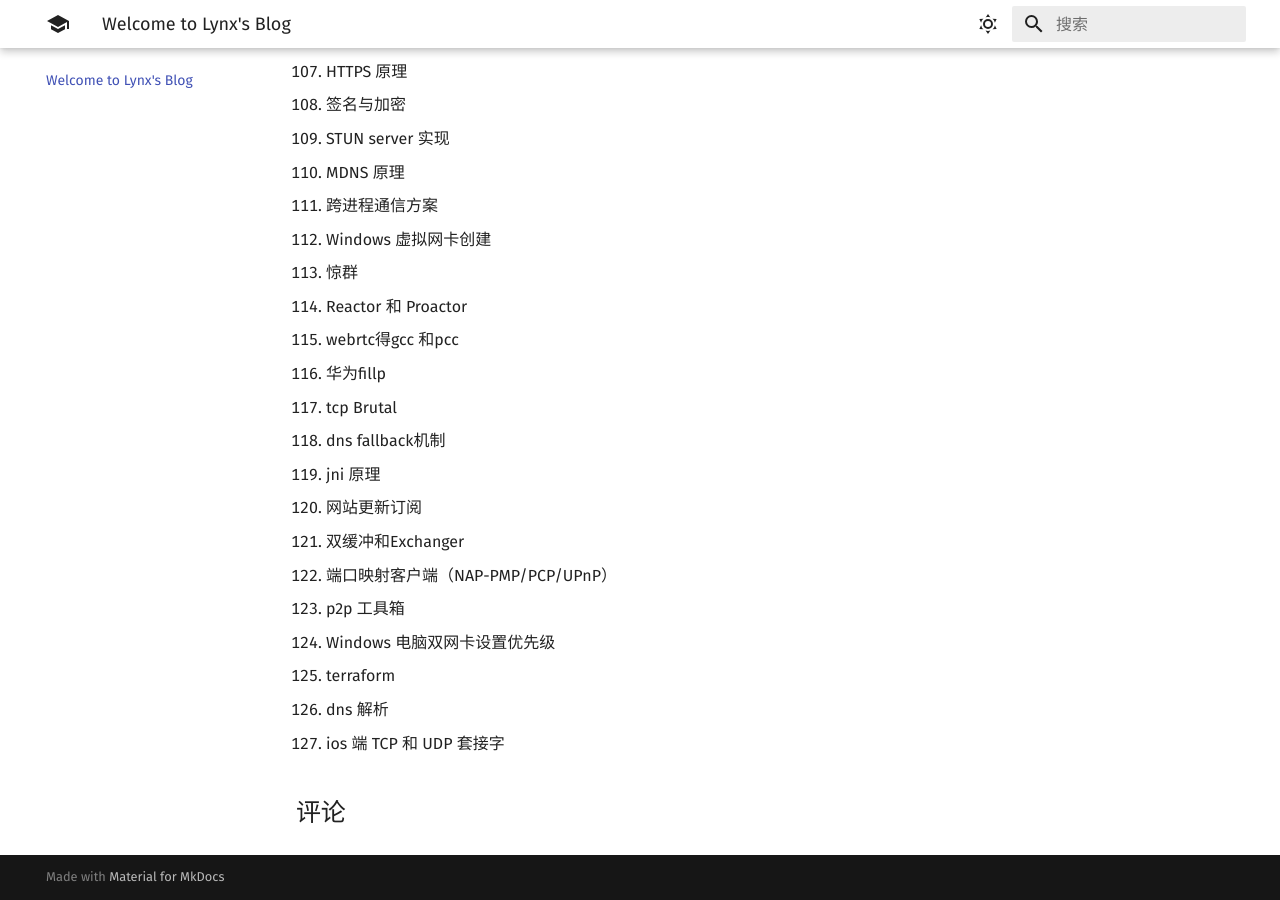
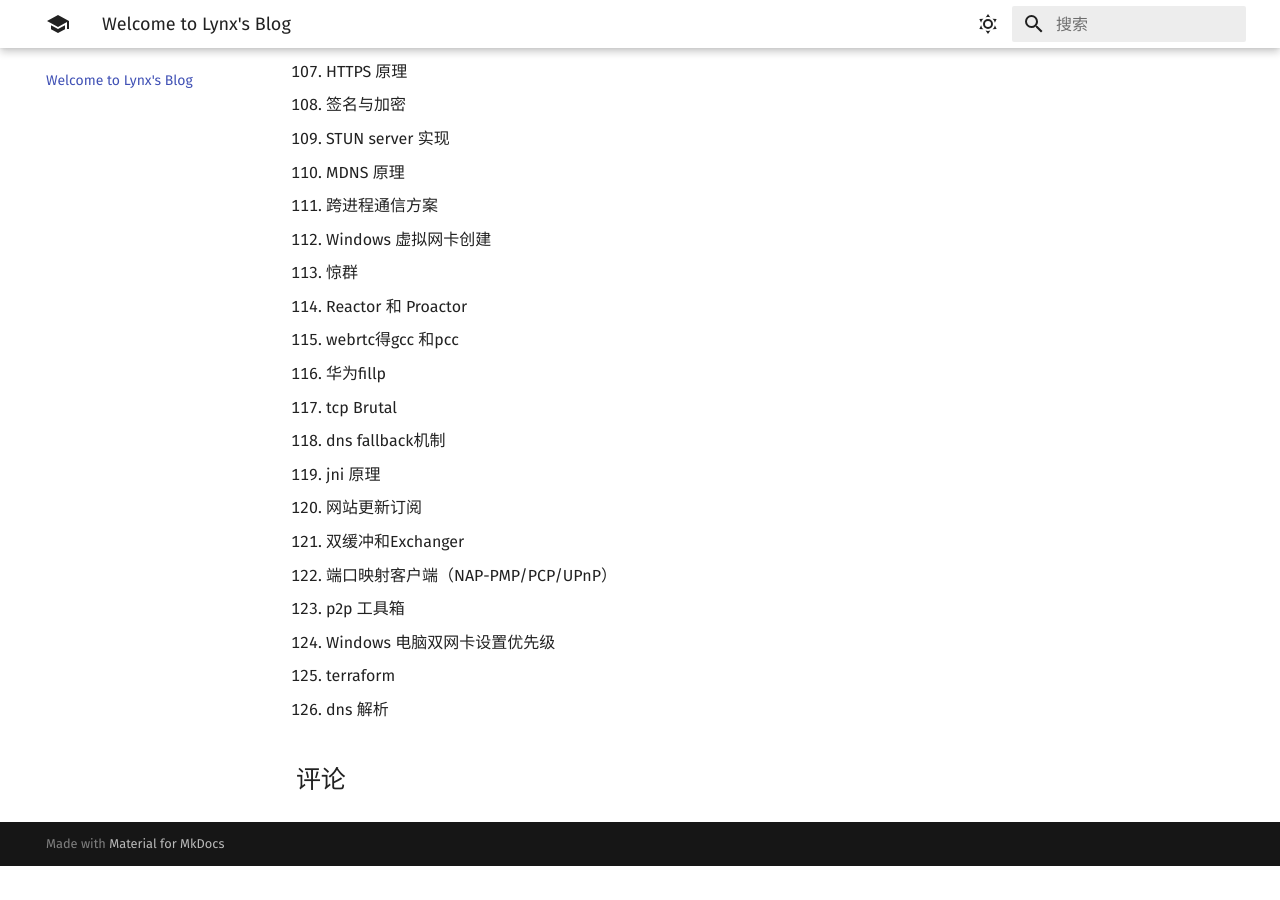
Before and after one commit to 1314liuwei/blog, an MkDocs documentation site: the page built from docs/index.md, in a window 1280 px wide and 900 px high, scrolled down 3798 px. Built offline with MkDocs 1.6.1 and Material for MkDocs 9.7.7, drawn with Linux system fonts in a browser that asks for light colours; comment, search, counter and statistics services are not loaded; after the commit the page ends 4664 px from its top, so only the background shows below that.

Commit message:
2024/01/31 周三

```diff
--- a/docs/index.md
+++ b/docs/index.md
@@ -127,5 +127,4 @@
 123. p2p 工具箱
 124. Windows 电脑双网卡设置优先级
 125. terraform
-125. dns 解析
-125. ios 端 TCP 和 UDP 套接字
+126. dns 解析
```
